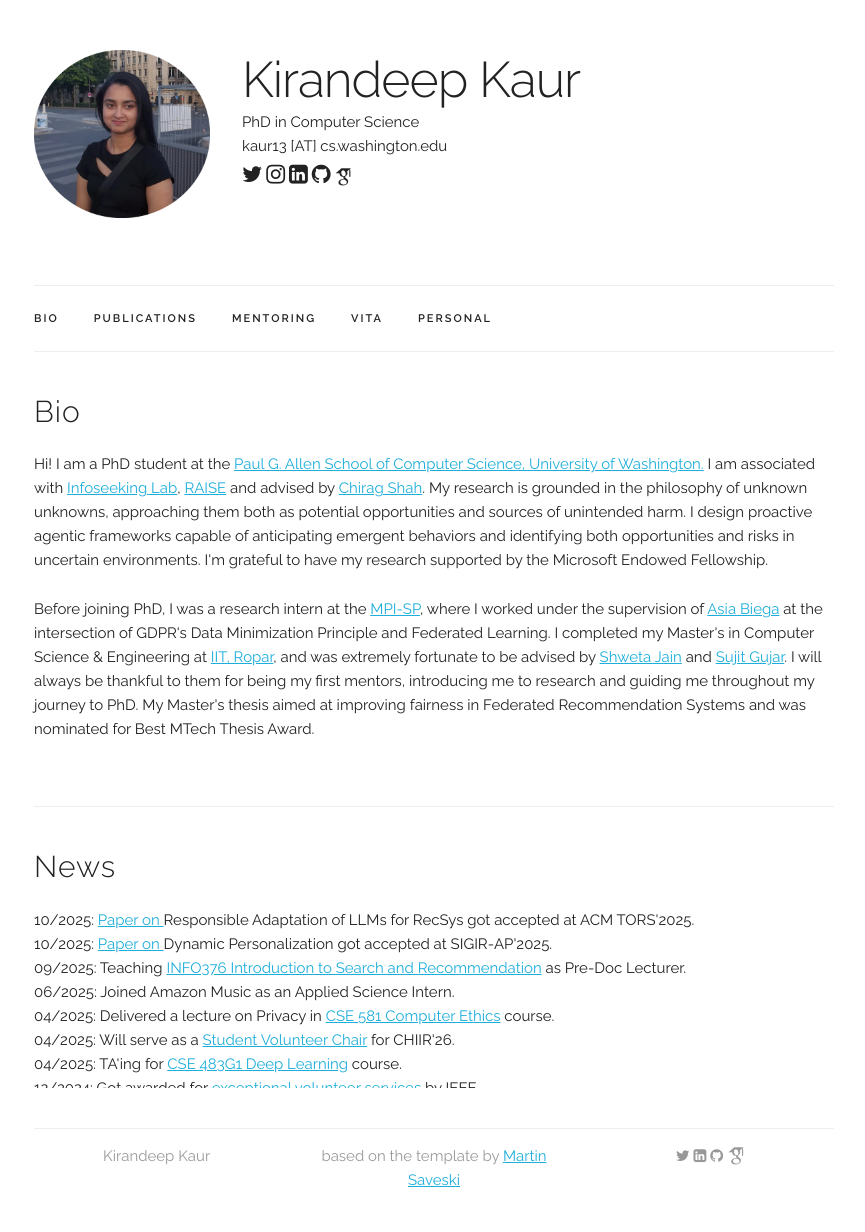
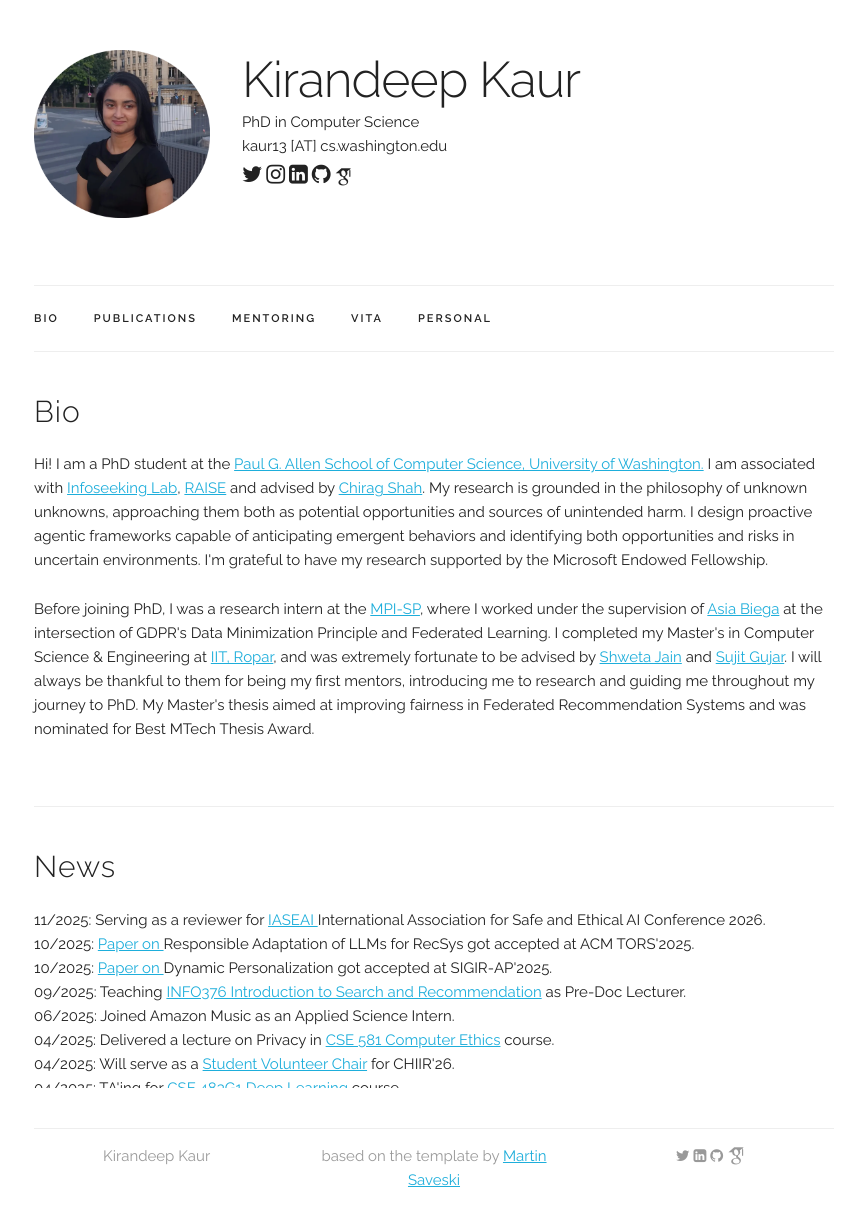
Before and after one commit to i-kiran/i-kiran.github.io, a Jekyll site: the page built from index.html, in a window 1280 px wide. Shown: the whole page, without its empty margins (206-1071 px from the left). Built offline with Jekyll 4.4.1, drawn with Linux system fonts in a browser that asks for light colours; some web fonts are replaced.

Commit message:
Add news item for IASEAI Conference 2026

```diff
--- a/_data/news.yaml
+++ b/_data/news.yaml
@@ -1,4 +1,7 @@
 news:
+  - title: "Serving as a reviewer for <a href=\"https://www.iaseai.org/\">IASEAI </a> International Association for Safe and Ethical AI Conference 2026."
+    date: "11/2025"
+
   - title: "<a href=\"https://arxiv.org/pdf/2501.04762?\">Paper on </a> Responsible Adaptation of LLMs for RecSys got accepted at ACM TORS'2025."
     date: "10/2025"
 
```
